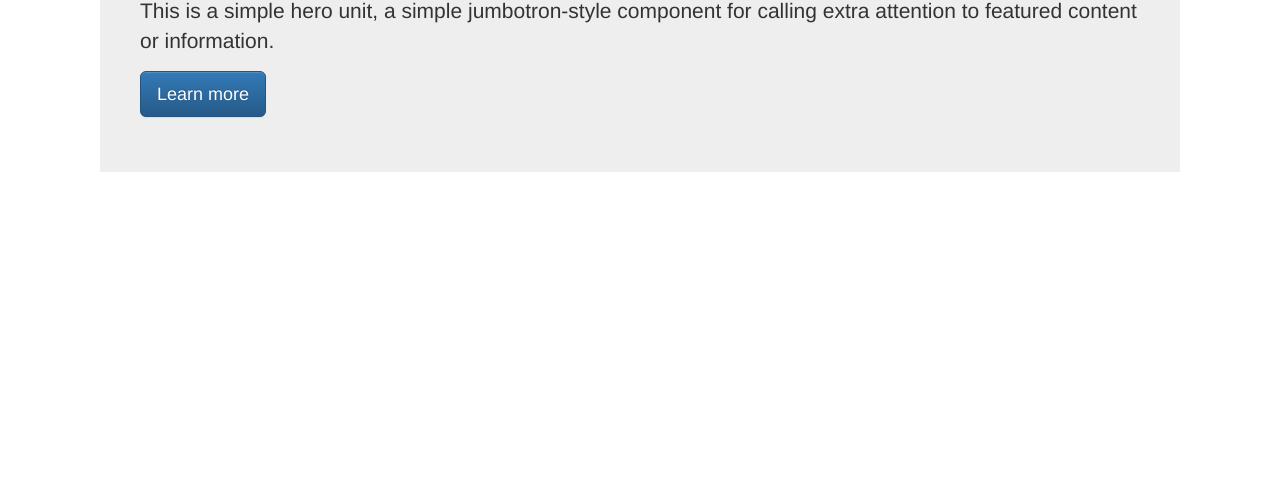
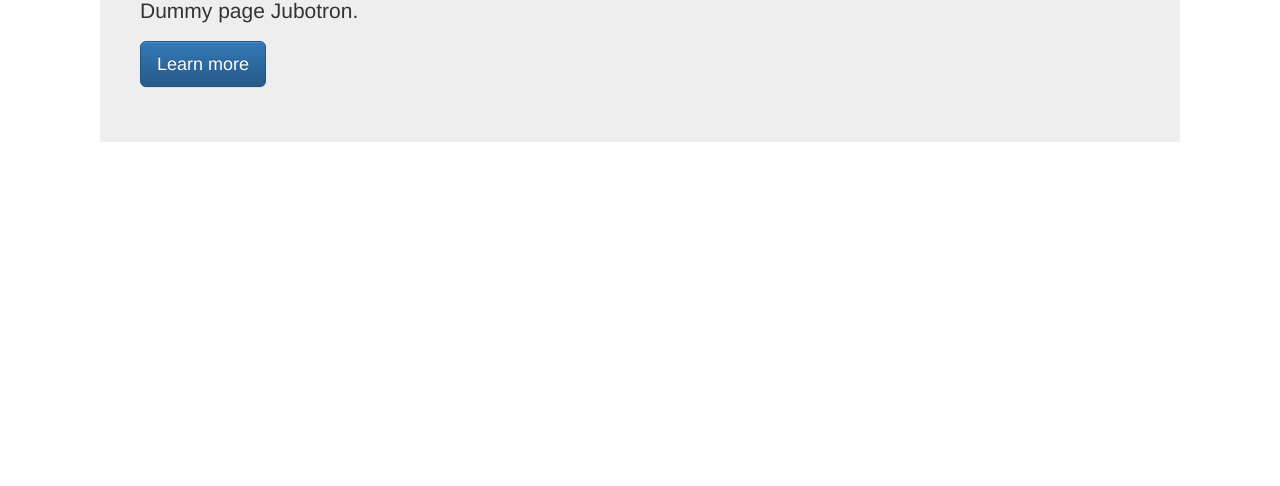
Before and after one commit to dbills777/SimpleNodeServer, a website: page public/index.html in a window 1280 px wide. Shown: the part 314-800 px from the top of the page. Drawn offline with nearby package versions, Linux system fonts and the light colour scheme.

Commit message:
html page changes

```diff
--- a/public/index.html
+++ b/public/index.html
@@ -28,7 +28,7 @@
 </nav>
 <div class="jumbotron"  style="padding:40px;">
       <h1>Hello, world!</h1>
-      <p>This is a simple hero unit, a simple jumbotron-style component for calling extra attention to featured content or information.</p>
+      <p>Dummy page Jubotron.</p>
       <p><a class="btn btn-primary btn-lg" href="#" role="button">Learn more</a></p>
     </div>
   </div>
```
